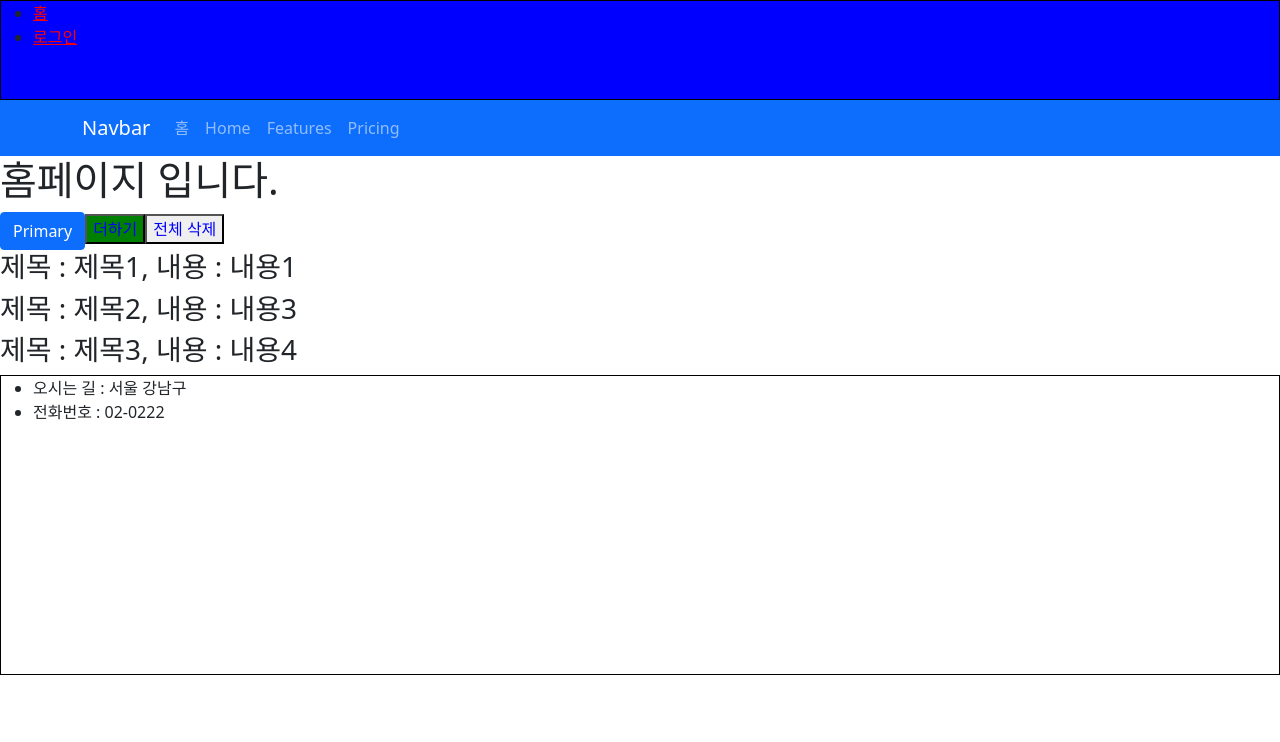
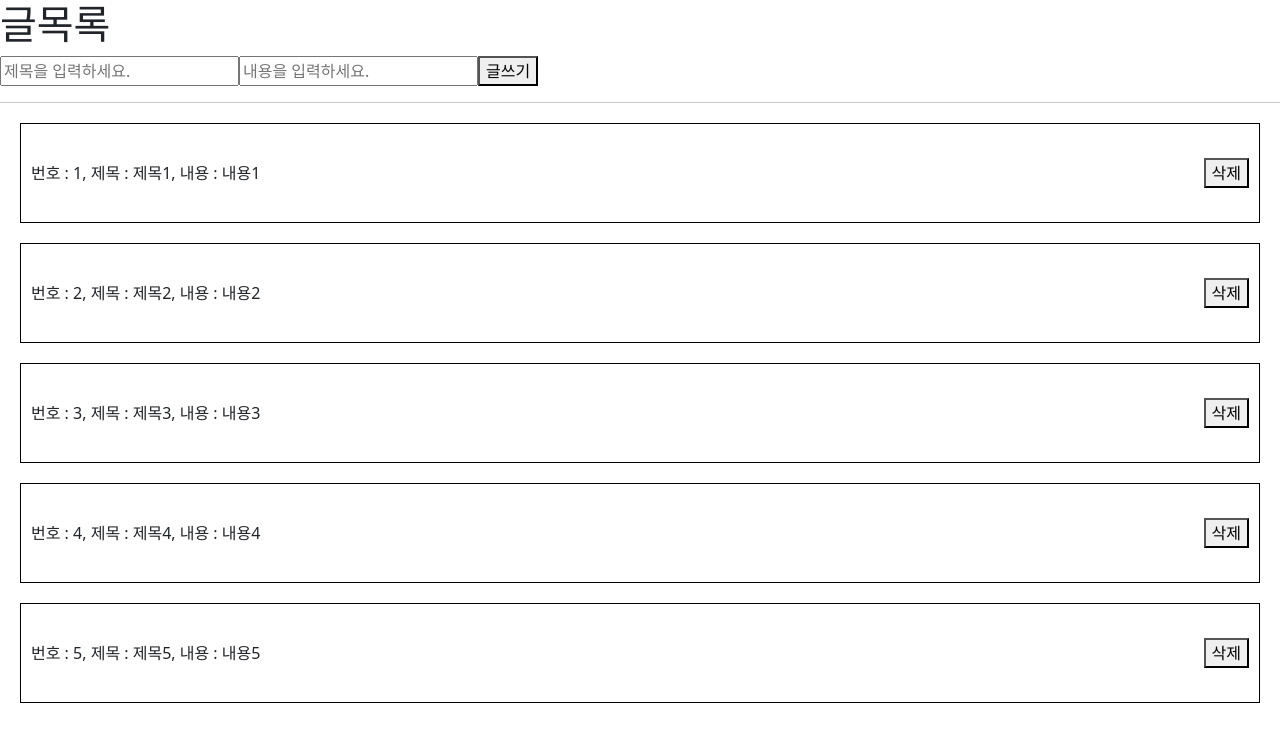
Before and after one commit to qlsdud0604/react-basic, a React (Create React App) app: page / in a window 1280 px wide. Shown: the top 742 px of the page. Built offline with nearby package versions, Linux system fonts and the light colour scheme; the HTML template or start-up script is replaced by a standard one.

Commit message:
form 태그 사용 실습

```diff
--- a/src/App.js
+++ b/src/App.js
@@ -4,15 +4,21 @@
 import Footer from './components/common/Footer';
 import HomePage from './pages/HomePage';
 import LoginPage from './pages/LoginPage';
+import ListPage from './pages/ListPage';
+import WritePage from './pages/WritePage';
 import { Route } from 'react-router-dom';
+import Navigation from './components/common/Navigation';
 
 function App() {
   return (
     <div>
-      <Header />
-      <Route path="/" exact={true} component={HomePage} />
-      <Route path="/login/:id" exact={true} component={LoginPage} />
-      <Footer />
+      {/* <Navigation /> */}
+      {/* <Route path="/" exact={true} component={HomePage} />
+      <Route path="/login/:id" exact={true} component={LoginPage} /> */}
+      {/* <Route path="/" exact={true} component={ListPage} />
+      <Route path="/write" exact={true} component={WritePage} /> */}
+      <ListPage />
+      {/* <Footer /> */}
     </div>
   );
 }
--- /dev/null
+++ b/src/components/common/Navigation.js
@@ -0,0 +1,17 @@
+import React from 'react';
+import { Link } from 'react-router-dom';
+
+const Navigation = () => {
+  return (
+    <ul>
+      <li>
+        <Link to="/">글목록</Link>
+      </li>
+      <li>
+        <Link to="/write">글쓰기</Link>
+      </li>
+    </ul>
+  );
+};
+
+export default Navigation;
--- /dev/null
+++ b/src/pages/ListPage.js
@@ -0,0 +1,72 @@
+import React, { useState } from 'react';
+import styled from 'styled-components';
+
+const StyledItemBoxDiv = styled.div`
+  display: flex;
+  justify-content: space-between;
+  border: 1px solid black;
+  padding: 10px;
+  height: 100px;
+  margin: 20px;
+  align-items: center;
+`;
+
+const ListPage = () => {
+  const [post, setPost] = useState({
+    id: '',
+    title: '',
+    content: '',
+  });
+
+  const [posts, setPosts] = useState([
+    { id: 1, title: '제목1', content: '내용1' },
+    { id: 2, title: '제목2', content: '내용2' },
+    { id: 3, title: '제목3', content: '내용3' },
+    { id: 4, title: '제목4', content: '내용4' },
+    { id: 5, title: '제목5', content: '내용5' },
+  ]);
+
+  const handleWrite = (e) => {
+    e.preventDefault(); // form 태그가 하려는 액션을 중지 시킴
+    setPosts([...posts, post]);
+  };
+
+  const handleForm = (e) => {
+    //   computed property names 문법 (키값 동적할당)
+    setPost({ ...post, [e.target.name]: e.target.value });
+  };
+
+  return (
+    <div>
+      <h1>글목록</h1>
+      <form onSubmit={handleWrite}>
+        <input
+          type="text"
+          placeholder="제목을 입력하세요."
+          value={post.title}
+          onChange={handleForm}
+          name="title"
+        />
+        <input
+          type="text"
+          placeholder="내용을 입력하세요."
+          value={post.content}
+          onChange={handleForm}
+          name="content"
+        />
+        <button type="submit">글쓰기</button>
+      </form>
+      <hr />
+      {posts.map((post) => (
+        <StyledItemBoxDiv>
+          <div>
+            번호 : {post.id}, 제목 : {post.title}, 내용 : {post.content}
+          </div>
+          <button>삭제</button>
+        </StyledItemBoxDiv>
+      ))}
+    </div>
+  );
+};
+
+export default ListPage;
--- /dev/null
+++ b/src/pages/WritePage.js
@@ -0,0 +1,22 @@
+import React from 'react';
+
+const WritePage = () => {
+  const handleWrite = () => {
+    let post = { id: 6, title: '안녕하세요6' };
+  };
+
+  return (
+    <div>
+      <h1>글쓰기</h1>
+      <hr />
+      <form>
+        <input type="text" placeholder="제목을 입력하세요." />
+        <button type="button" onClick={handleWrite}>
+          글쓰기
+        </button>
+      </form>
+    </div>
+  );
+};
+
+export default WritePage;
```
